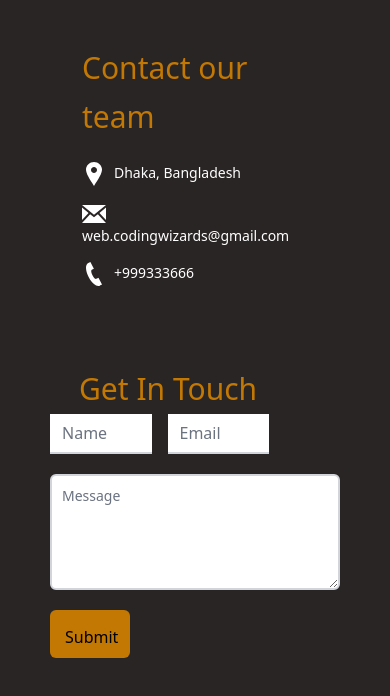
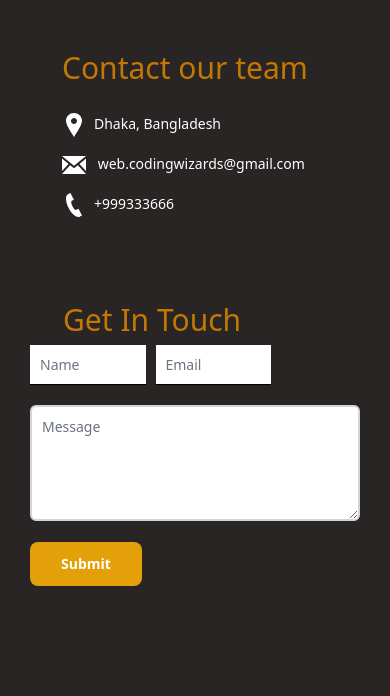
Before and after one commit to mrazadtamal/The-School-Network-Client, a React (Create React App) app: page /contact in a window 390 px wide. Shown: the top 696 px of the page. Built offline with nearby package versions, Linux system fonts and the light colour scheme; no server answers.

Commit message:
fix contact page problem

```diff
--- a/src/Pages/AllUser/Contact/Contact.js
+++ b/src/Pages/AllUser/Contact/Contact.js
@@ -73,10 +73,6 @@ const Contact = () => {
             +999333666
           </p>{" "}
           <br /> <br />
-          {/* <p className="font-sans text-sm md:text-lg my-2 md:my-4">
-            Press the chat icon at the right bottom corner to have a live chat
-            with our team.
-          </p> */}
         </div>
 
         <div className="c-right">
@@ -84,27 +80,27 @@ const Contact = () => {
             Get In Touch
           </p>
           {!done && (
-            <form ref={formRef} onSubmit={handleSubmit}>
+            <form className="c-form" ref={formRef} onSubmit={handleSubmit}>
               <input
-                className="bg-primary border-2 border-gray-300 text-black  mr-4"
+                className=" c-input   bg-primary border-2 border-gray-300 text-black  mr-4"
                 type="text"
                 placeholder="Name"
                 name="name"
               />
               <input
-                className="bg-primary border-2 border-gray-300 text-black  "
+                className=" c-input  bg-primary border-2 border-gray-300 text-black  "
                 type="text"
                 placeholder="Email"
                 name="email"
               />
               <textarea
-                className="bg-primary  border-2 rounded-md border-gray-300 text-black  "
+                className="c-textarea bg-primary  border-2 rounded-md border-gray-300 text-black  "
                 rows="4"
                 placeholder="Message"
                 name="message"
               />
 
-              <button className=" bg-yellow-500 text-black rounded-md w-20 h-12 text-center    ">
+              <button className="block w-28 text-white bg-yellow-400 text-sm font-semibold rounded-lg hover:bg-yellow-600 focus:outline-none focus:shadow-outline  hover:shadow-xs p-3 my-4">
                 Submit
               </button>
             </form>
--- a/src/Pages/AllUser/Contact/contact.css
+++ b/src/Pages/AllUser/Contact/contact.css
@@ -18,7 +18,6 @@
 }
 
 .c-title {
-  /* font-size: 45px; */
   width: 80%;
 }
 
@@ -40,12 +39,12 @@
   font-weight: 200;
 }
 
-form {
+.c-form {
   margin-top: 20px;
 }
 
-input {
-  width: 50%;
+.c-input {
+  width: 60%;
   height: 50px;
   border: none;
   border-bottom: 1px solid black;
@@ -54,26 +53,17 @@ input {
   padding-left: 10px;
 }
 
-textarea {
+.c-textarea {
   width: 100%;
-  margin: 10px 0px;
+  margin: 10px 0px 5px 0px;
   font-size: 14px;
   padding-left: 10px;
-}
-
-button {
-  border: none;
-  padding: 15px;
-
-  color: white;
-  font-weight: 500;
-  cursor: pointer;
 }
 
 @media screen and (max-width: 480px) {
   .c-wrapper {
     flex-direction: column;
-    padding: 0px 50px;
+    padding: 0px 30px;
   }
 
   .c-title {
@@ -89,20 +79,16 @@ button {
     display: none;
   }
 
-  form {
+  .c-form {
     margin-top: 0px;
     display: flex;
     flex-wrap: wrap;
   }
 
-  input {
+  .c-input {
     width: 35%;
     height: 40px;
     margin: 10px;
     margin-left: 0;
   }
-
-  button {
-    margin-top: 10px;
-  }
 }
--- a/src/SchoolRedux/StudentSlice.js
+++ b/src/SchoolRedux/StudentSlice.js
@@ -39,7 +39,7 @@ export const getStudentInfo = createAsyncThunk(
   "Student/studentProfile",
   async (email) => {
     const response = await fetch(
-      `http://localhost:5000/studentProfile?email=${email}`
+      `http://localhost:5000/student/studentProfile?email=${email}`
     ).then((res) => res.json());
     return response;
   }
@@ -51,7 +51,7 @@ export const updateStudentPP = createAsyncThunk(
   async (data) => {
     console.log("Hitted", data);
     const response = await fetch(
-      `http://localhost:5000/updateStudentPP?email=${data.email}`,
+      `http://localhost:5000/student/updateStudentPP?email=${data.email}`,
       {
         method: "PUT",
         body: data.fd,
```
